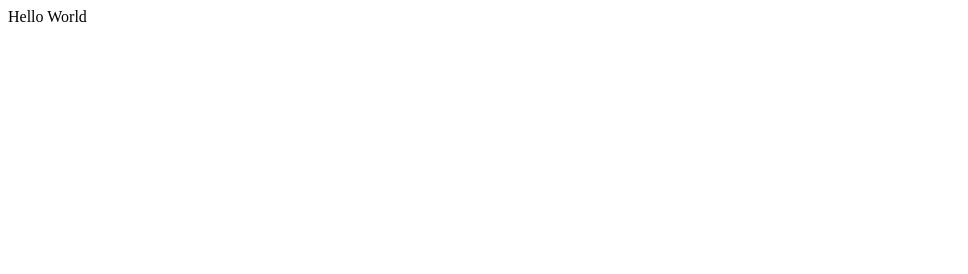
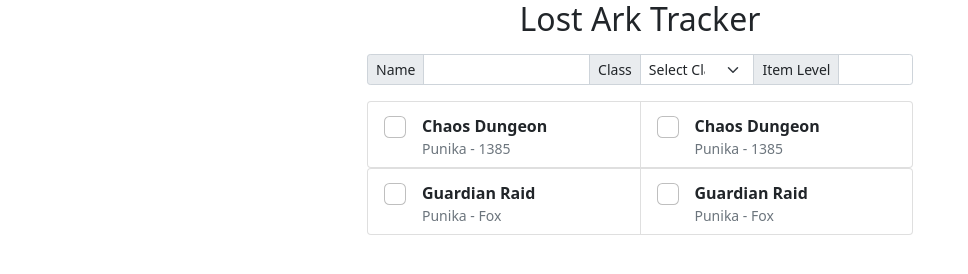
Before and after one commit to douglaslenfers/douglaslenfers.github.io, a plain HTML site: page index.html in a window 1280 px wide. Shown: the whole page, without its empty margins (0-968 px from the left). Drawn offline with Linux system fonts and the light colour scheme.

Commit message:
preview lost ark tracker

```diff
--- a/index.html
+++ b/index.html
@@ -1 +1,107 @@
-Hello World
+<html>
+    <head>
+        <meta charset="utf-8" />
+        <meta name="lostArkTracker" content="width=device-width, initial-scale=1" />
+
+        <!-- Bootstrap CSS -->
+        <link href="css/bootstrap-reboot.min.css" rel="stylesheet" />
+        <link href="css/bootstrap.min.css" rel="stylesheet" />
+
+        <!-- Bootstrap JS -->
+        <script href="js/bootstrap.bundle.min.js"></script>
+        <script href="js/bootstrap.min.js"></script>
+
+        <title>Lost Ark Tracker!</title>
+    </head>
+    <body>
+        <div class="container">
+            <div class="row">
+                <h2 class="text-center mb-3">Lost Ark Tracker</h2>
+            </div>
+        </div>
+
+        <div class="container">
+            <div class="row">
+                <div class="col"></div>
+                <div class="col col-lg-6">
+                    <div class="input-group input-group-sm mb-3">
+                        <span class="input-group-text" id="inputGroup-sizing-sm">Name</span>
+                        <input type="text" class="form-control" style="width: 110px;" />
+                        <span class="input-group-text" id="inputGroup-sizing-sm">Class</span>
+                        <select class="form-select">
+                            <option selected>Select Class...</option>
+                            <option value="1">Berzerker</option>
+                            <option value="2">Paladin</option>
+                            <option value="3">Gunlancer</option>
+                            <option value="4">Striker</option>
+                            <option value="5">Wardancer</option>
+                            <option value="6">Scrapper</option>
+                            <option value="7">Soulfist</option>
+                            <option value="8">Glavier</option>
+                            <option value="9">Gunslinger</option>
+                            <option value="10">Artillerist</option>
+                            <option value="11">Deadeye</option>
+                            <option value="12">Sharpshooter</option>
+                            <option value="13">Bard</option>
+                            <option value="14">Sorcerer</option>
+                            <option value="15">Shadowhunter</option>
+                            <option value="16">Deathblade</option>
+                          </select>
+                        <span class="input-group-text" id="inputGroup-sizing-sm">Item Level</span>
+                        <input type="number" step="5" class="form-control text-center" />
+                    </div>
+                </div>
+                <div class="col"></div>
+            </div>
+        </div>
+
+        <div class="container">
+            <div class="row">
+                <div class="col"></div>
+                <div class="col col-lg-6">
+                    <div class="list-group list-group-horizontal">
+                        <label class="list-group-item d-flex gap-3 flex-fill">
+                            <input class="form-check-input flex-shrink-0" type="checkbox" value="" style="font-size: 1.375em;">
+                            <span class="pt-1 form-checked-content">
+                                <strong>Chaos Dungeon</strong>
+                                <small class="d-block text-muted">
+                                    Punika - 1385
+                                </small>
+                            </span>
+                        </label>
+                        <label class="list-group-item d-flex gap-3 flex-fill">
+                            <input class="form-check-input flex-shrink-0" type="checkbox" value="" style="font-size: 1.375em;">
+                            <span class="pt-1 form-checked-content">
+                                <strong>Chaos Dungeon</strong>
+                                <small class="d-block text-muted">
+                                    Punika - 1385
+                                </small>
+                            </span>
+                        </label>
+                    </div>
+                    <div class="list-group list-group-horizontal">
+                        <label class="list-group-item d-flex gap-3 flex-fill">
+                            <input class="form-check-input flex-shrink-0" type="checkbox" value="" style="font-size: 1.375em;">
+                            <span class="pt-1 form-checked-content">
+                                <strong>Guardian Raid</strong>
+                                <small class="d-block text-muted">
+                                    Punika - Fox
+                                </small>
+                            </span>
+                        </label>
+                        <label class="list-group-item d-flex gap-3 flex-fill">
+                            <input class="form-check-input flex-shrink-0" type="checkbox" value="" style="font-size: 1.375em;">
+                            <span class="pt-1 form-checked-content">
+                                <strong>Guardian Raid</strong>
+                                <small class="d-block text-muted">
+                                    Punika - Fox
+                                </small>
+                            </span>
+                        </label>
+                    </div>
+                </div>
+                <div class="col"></div>
+            </div>
+        </div>
+    </body>
+</html>
```
